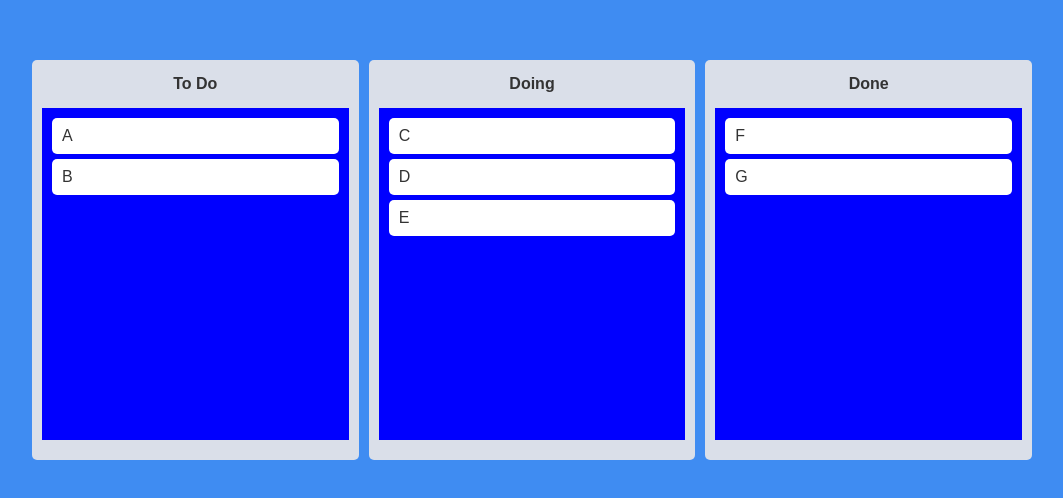
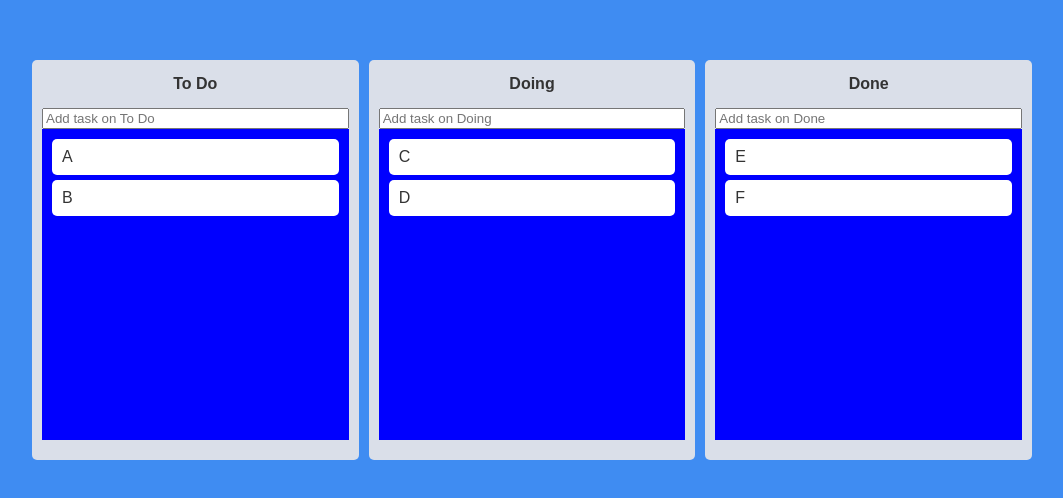
Before and after one commit to Cottonwood-moa/nomad-React, a React (Create React App) app: page / in a window 1280 px wide. Shown: the part 140-638 px from the top of the page, without its empty margins (108-1171 px from the left). Built offline with nearby package versions, Linux system fonts and the light colour scheme.

Commit message:
no message

```diff
--- a/src/atoms.tsx
+++ b/src/atoms.tsx
@@ -1,12 +1,43 @@
 import { atom, selector } from "recoil";
-interface IToDo {
-  [key: string]: string[];
+export interface IToDo {
+  id: number;
+  text: string;
 }
-export const toDoState = atom<IToDo>({
+interface IToDoState {
+  [key: string]: IToDo[];
+}
+export const toDoState = atom<IToDoState>({
   key: "toDo",
   default: {
-    "To Do": ["A", "B"],
-    Doing: ["C", "D", "E"],
-    Done: ["F", "G"],
+    "To Do": [
+      {
+        id: 1,
+        text: "A",
+      },
+      {
+        id: 2,
+        text: "B",
+      },
+    ],
+    Doing: [
+      {
+        id: 3,
+        text: "C",
+      },
+      {
+        id: 4,
+        text: "D",
+      },
+    ],
+    Done: [
+      {
+        id: 5,
+        text: "E",
+      },
+      {
+        id: 6,
+        text: "F",
+      },
+    ],
   },
 });
--- a/src/components/Board.tsx
+++ b/src/components/Board.tsx
@@ -1,6 +1,7 @@
 import { Droppable } from "react-beautiful-dnd";
 import { useForm } from "react-hook-form";
 import styled from "styled-components";
+import { IToDo } from "../atoms";
 import DraggableCard from "./DraggableCard";
 const Wrapper = styled.div`
   padding: 0px 10px 20px 10px;
@@ -32,18 +33,37 @@
   padding: 10px;
   flex: 1;
 `;
+const Form = styled.form`
+  width: 100%;
+  input {
+    width: 100%;
+  }
+`;
 interface IBoardProps {
-  toDos: string[];
+  toDos: IToDo[];
   boardId: string;
 }
 interface IForm {
   toDo: string;
 }
 function Board({ toDos, boardId }: IBoardProps) {
-  const {} = useForm<IForm>();
+  const { register, setValue, handleSubmit, reset } = useForm<IForm>();
+  const onValid = (toDo: IForm) => {
+    console.log(toDo);
+    reset();
+  };
   return (
     <Wrapper>
       <Title>{boardId}</Title>
+      <Form onSubmit={handleSubmit(onValid)}>
+        <input
+          {...register("toDo", {
+            required: true,
+          })}
+          type="text"
+          placeholder={`Add task on ${boardId}`}
+        />
+      </Form>
       <Droppable droppableId={boardId}>
         {(magic, snapshot) => (
           <Area
@@ -53,7 +73,12 @@
             {...magic.droppableProps}
           >
             {toDos.map((todo, index) => (
-              <DraggableCard key={todo} todo={todo} index={index} />
+              <DraggableCard
+                key={todo.id}
+                todoId={todo.id}
+                todoText={todo.text}
+                index={index}
+              />
             ))}
             {magic.placeholder}
           </Area>
--- a/src/components/DraggableCard.tsx
+++ b/src/components/DraggableCard.tsx
@@ -2,7 +2,8 @@
 import { Draggable } from "react-beautiful-dnd";
 import styled from "styled-components";
 interface IProps {
-  todo: string;
+  todoId: number;
+  todoText: string;
   index: number;
 }
 const Card = styled.div<{ isDragging: boolean }>`
@@ -13,9 +14,9 @@
     props.isDragging ? "orange" : (props) => props.theme.cardColor};
 `;
 
-function DraggableCard({ todo, index }: IProps) {
+function DraggableCard({ todoId, index, todoText }: IProps) {
   return (
-    <Draggable draggableId={todo} index={index}>
+    <Draggable draggableId={todoId + ""} index={index}>
       {(magic, snapshot) => (
         <Card
           isDragging={snapshot.isDragging}
@@ -23,7 +24,7 @@
           {...magic.dragHandleProps}
           {...magic.draggableProps}
         >
-          {todo}
+          {todoText}
         </Card>
       )}
     </Draggable>
```
